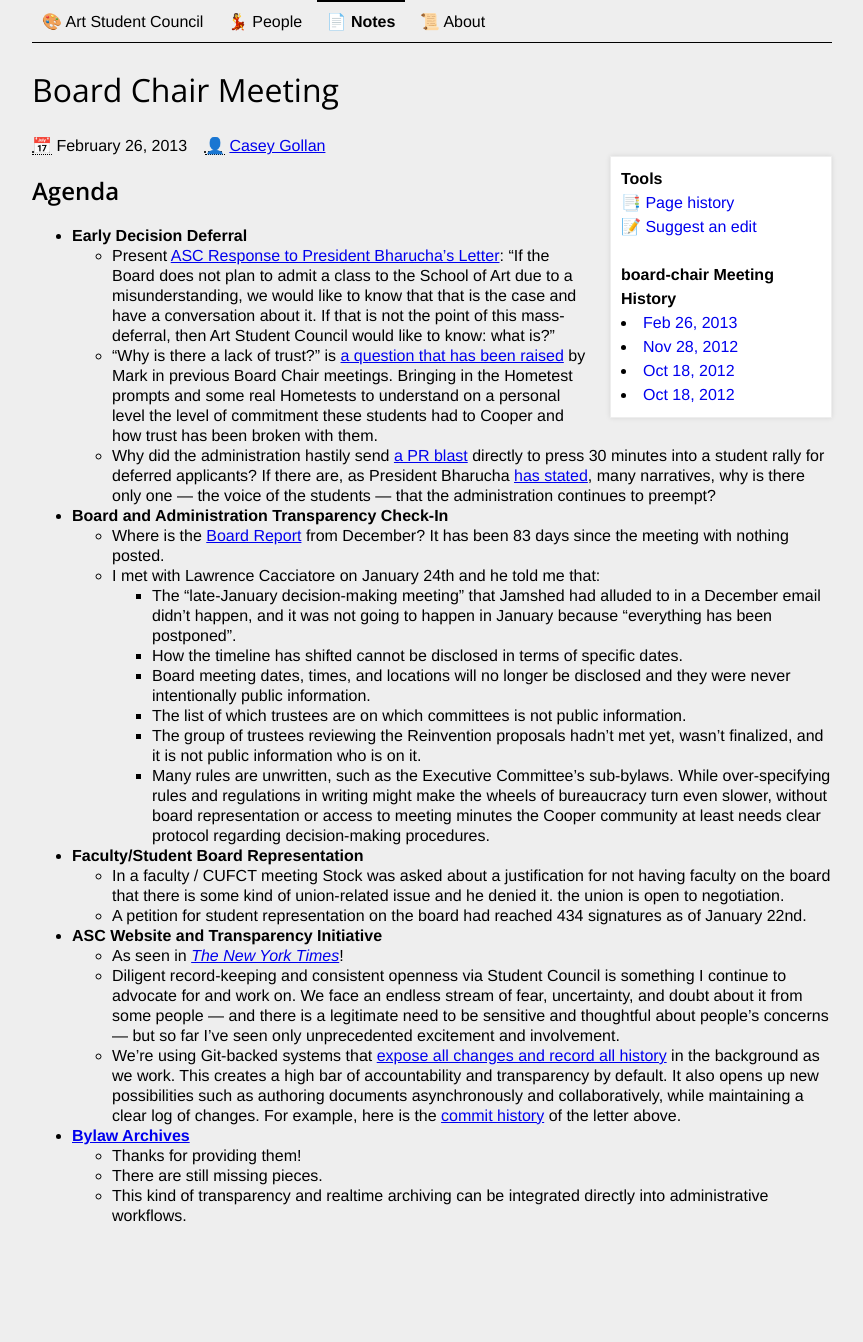
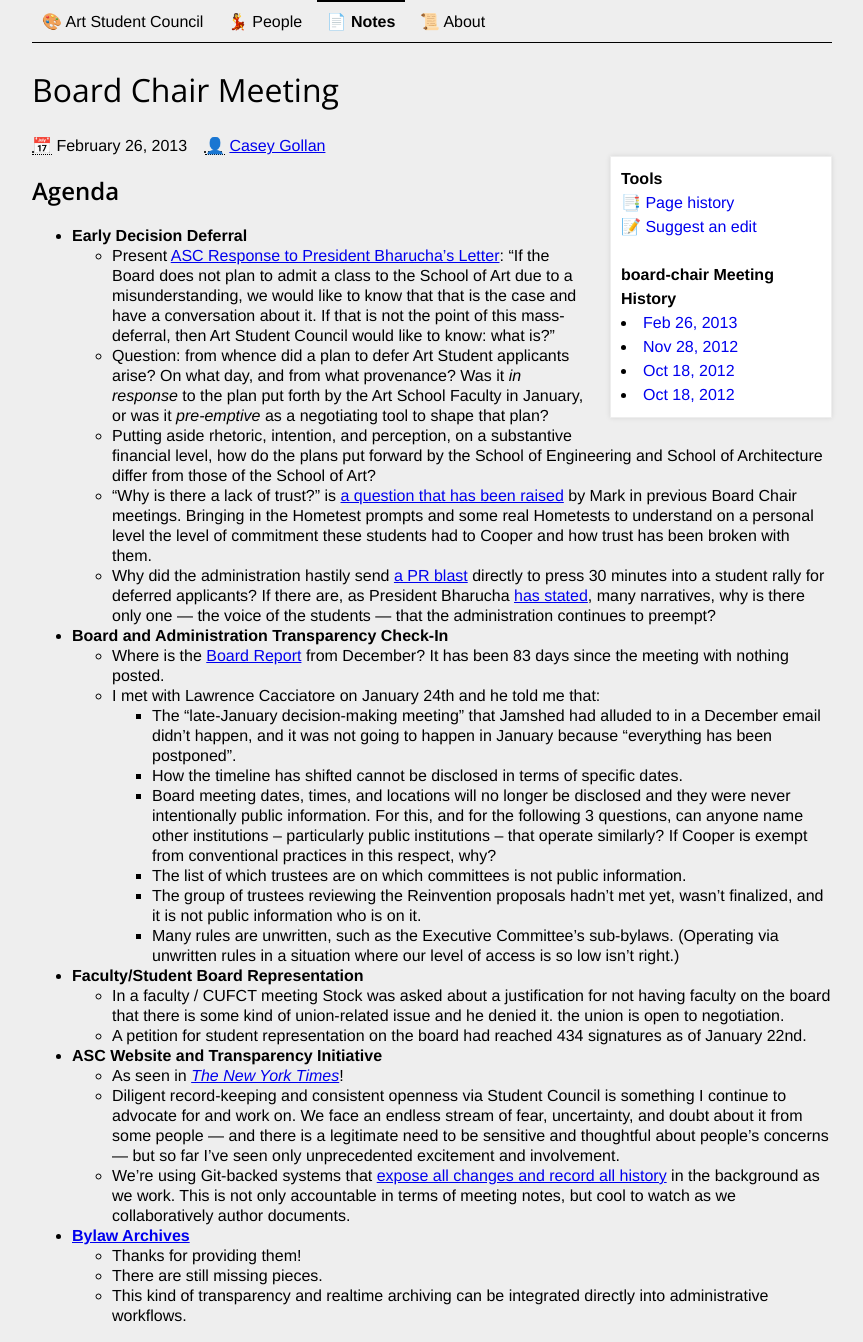
Before and after one commit to CooperASC/cooperasc.github.com, a Jekyll site: the page built from _posts/notes/2013-02-26-board-chair-casey.md, in a window 1280 px wide. Shown: the whole page, without its empty margins (208-1071 px from the left). Built offline with Jekyll 4.4.1, drawn with Linux system fonts in a browser that asks for light colours; before the commit the page ends 1242 px from its top, so only the background shows below that.

Commit message:
Updated _posts/notes/2013-02-26-board-chair-casey.md

```diff
--- a/_posts/notes/2013-02-26-board-chair-casey.md
+++ b/_posts/notes/2013-02-26-board-chair-casey.md
@@ -12,6 +12,8 @@ filepath: _posts/notes/2013-02-26-board-chair-casey.md
 
 - **Early Decision Deferral**
   - Present [ASC Response to President Bharucha's Letter](http://cooperasc.github.com/notes/2013/02/13/bharucha-response/): "If the Board does not plan to admit a class to the School of Art due to a misunderstanding, we would like to know that that is the case and have a conversation about it. If that is not the point of this mass-deferral, then Art Student Council would like to know: what is?"
+  - Question: from whence did a plan to defer Art Student applicants arise? On what day, and from what provenance? Was it *in response* to the plan put forth by the Art School Faculty in January, or was it *pre-emptive* as a negotiating tool to shape that plan?
+  - Putting aside rhetoric, intention, and perception, on a substantive financial level, how do the plans put forward by the School of Engineering and School of Architecture differ from those of the School of Art?
   - "Why is there a lack of trust?" is [a question that has been raised](http://cooperasc.github.com/notes/2012/10/18/board-chair-casey/) by Mark in previous Board Chair meetings. Bringing in the Hometest prompts and some real Hometests to understand on a personal level the level of commitment these students had to Cooper and how trust has been broken with them.
   - Why did the administration hastily send [a PR blast](http://cusos.org/response-to-135pm-statement-from-claire-mccarthy-to-press/) directly to press 30 minutes into a student rally for deferred applicants? If there are, as President Bharucha [has stated](http://cooperasc.github.com/notes/2013/02/05/resident-faculty-president-and-trustee-meeting/), many narratives, why is there only one — the voice of the students — that the administration continues to preempt?
 - **Board and Administration Transparency Check-In**
@@ -19,17 +21,17 @@ filepath: _posts/notes/2013-02-26-board-chair-casey.md
   - I met with Lawrence Cacciatore on January 24th and he told me that:
     - The "late-January decision-making meeting" that Jamshed had alluded to in a December email didn't happen, and it was not going to happen in January because "everything has been postponed".
     - How the timeline has shifted cannot be disclosed in terms of specific dates.
-    - Board meeting dates, times, and locations will no longer be disclosed and they were never intentionally public information.
+    - Board meeting dates, times, and locations will no longer be disclosed and they were never intentionally public information. For this, and for the following 3 questions, can anyone name other institutions -- particularly public institutions -- that operate similarly? If Cooper is exempt from conventional practices in this respect, why?
     - The list of which trustees are on which committees is not public information.
     - The group of trustees reviewing the Reinvention proposals hadn't met yet, wasn't finalized, and it is not public information who is on it.
-    - Many rules are unwritten, such as the Executive Committee's sub-bylaws. While over-specifying rules and regulations in writing might make the wheels of bureaucracy turn even slower, without board representation or access to meeting minutes the Cooper community at least needs clear protocol regarding decision-making procedures.
+    - Many rules are unwritten, such as the Executive Committee's sub-bylaws. (Operating via unwritten rules in a situation where our level of access is so low isn't right.)
 - **Faculty/Student Board Representation**
   - In a faculty / CUFCT meeting Stock was asked about a justification for not having faculty on the board that there is some kind of union-related issue and he denied it. the union is open to negotiation.
   - A petition for student representation on the board had reached 434 signatures as of January 22nd.
 - **ASC Website and Transparency Initiative**
   - As seen in [_The New York Times_](http://www.nytimes.com/2013/02/16/nyregion/cooper-unions-tradition-of-free-tuition-may-be-near-end.html?pagewanted=all)!
   - Diligent record-keeping and consistent openness via Student Council is something I  continue to advocate for and work on. We face an endless stream of fear, uncertainty, and doubt about it from some people — and there is a legitimate need to be sensitive and thoughtful about people's concerns — but so far I've seen only unprecedented excitement and involvement.
-  - We're using Git-backed systems that [expose all changes and record all history](https://github.com/CooperASC/cooperasc.github.com/commits/master) in the background as we work. This creates a high bar of accountability and transparency by default. It also opens up new possibilities such as authoring documents asynchronously and collaboratively, while maintaining a clear log of changes. For example, here is the [commit history](https://github.com/CooperASC/cooperasc.github.com/commits/master/_posts/notes/2013-02-13-bharucha-response.md) of the letter above.
+  - We're using Git-backed systems that [expose all changes and record all history](https://github.com/CooperASC/cooperasc.github.com/commits/master) in the background as we work. This is not only accountable in terms of meeting notes, but cool to watch as we collaboratively author documents.
 - [**Bylaw Archives**](http://github.com/caseyg/bylaws)
   - Thanks for providing them!
   - There are still missing pieces.
```
